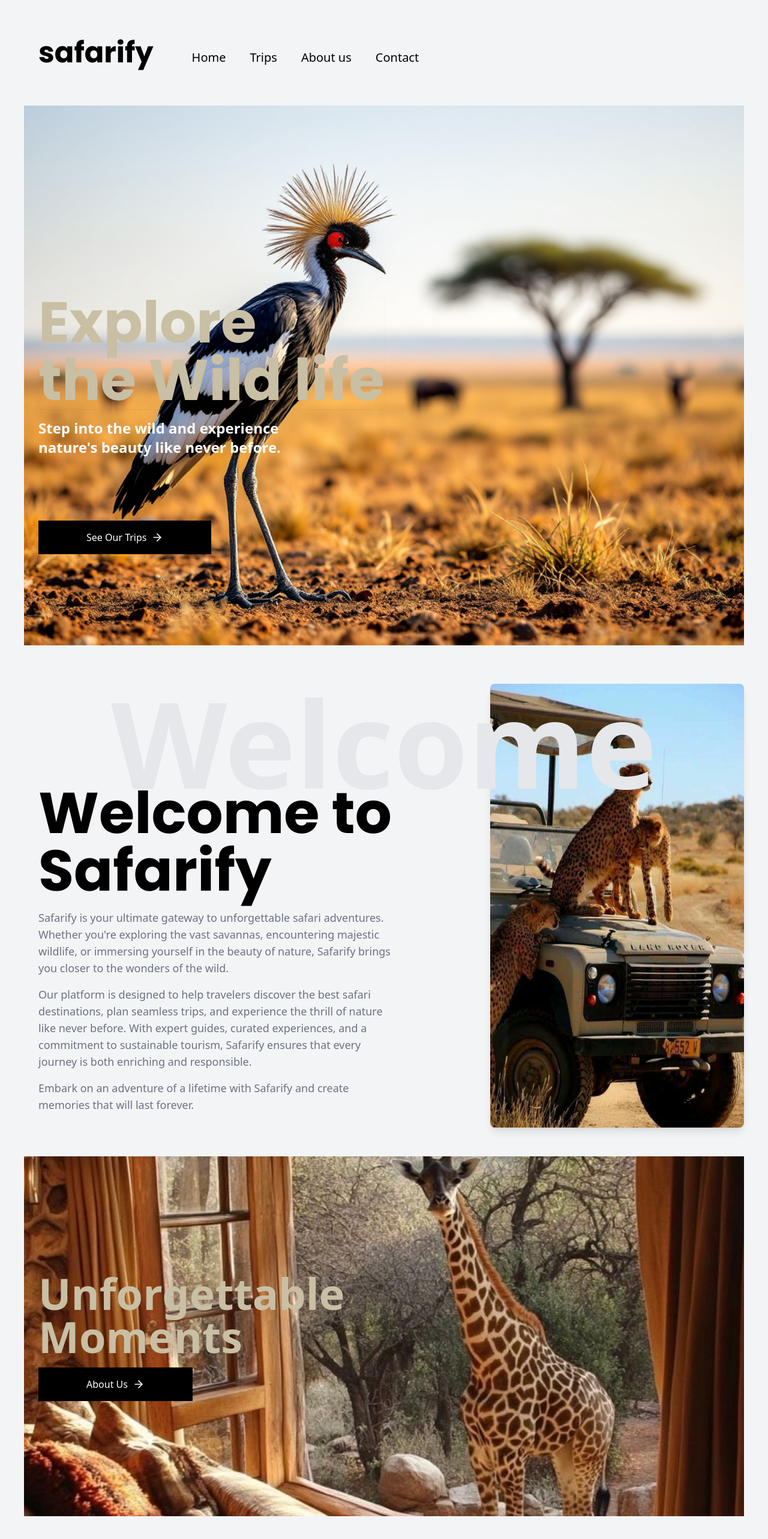
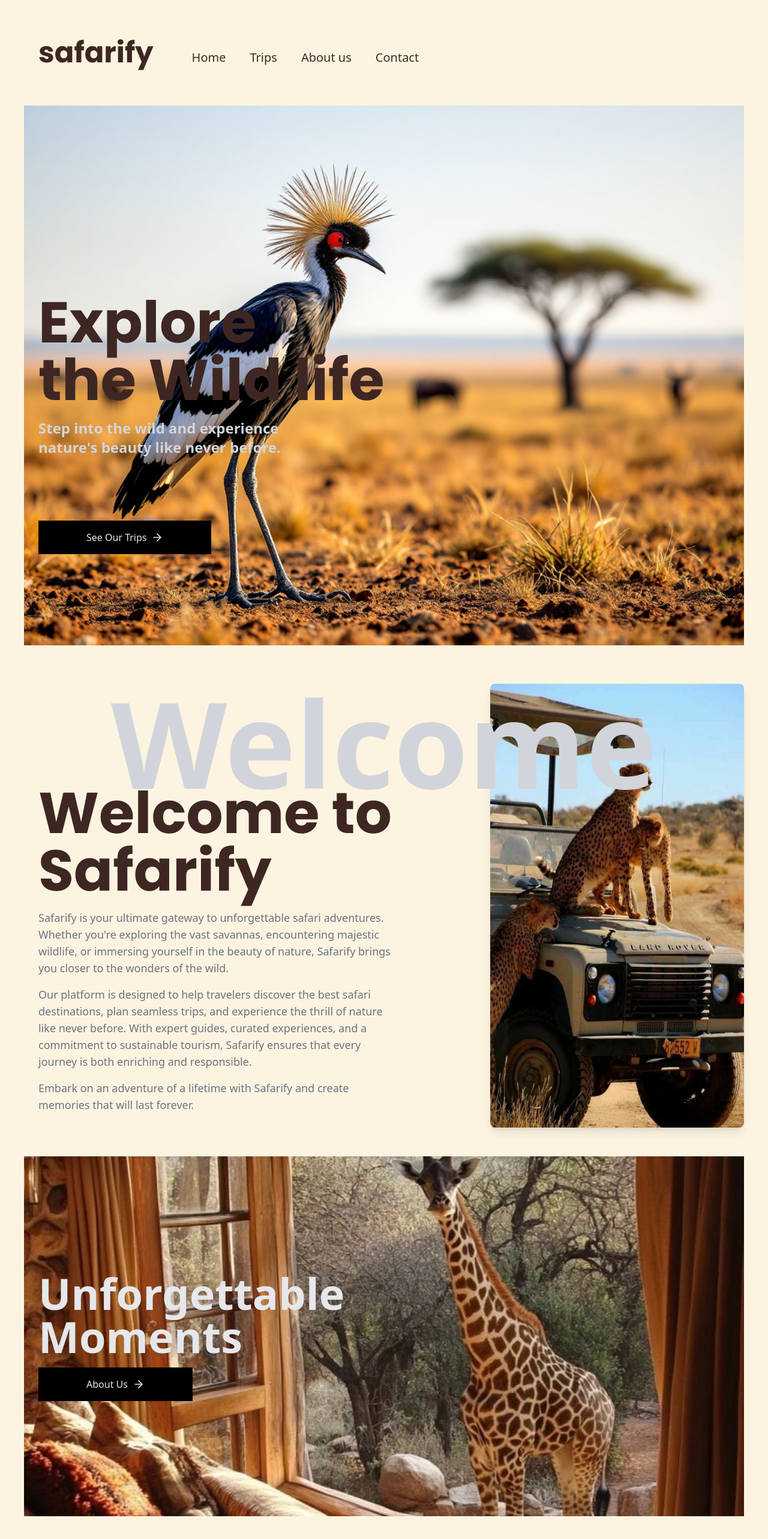
Before and after one commit to AbubakerSalah/safarify, a React (Vite) app: page / in a window 1280 px wide. Shown: the top 2566 px of the page at 60% size. Built offline with nearby package versions, Linux system fonts and the light colour scheme.

Commit message:
Updated the home page

```diff
--- a/src/App.jsx
+++ b/src/App.jsx
@@ -14,7 +14,7 @@ import Contact from "./Pages/Contact";
 const App = () => {
   return (
     <Router>
-      <div className="bg-gray-100 text-black min-h-screen">
+      <div className="bg-[#fcf4e1] text-[#3E2723] min-h-screen">
         <Navbar />
         <Routes>
           <Route path="/" element={<Home />} />
--- a/src/Components/Footer.jsx
+++ b/src/Components/Footer.jsx
@@ -3,10 +3,10 @@ import { Link } from "react-router-dom";
 
 export default function Footer() {
   return (
-    <div className="flex flex-col md:flex-row items-center md:items-start justify-between p-8 lg:p-16 text-black relative w-full">
+    <div className="flex flex-col md:flex-row items-center md:items-start justify-between p-8 lg:p-16 text-[#3E2723] relative w-full">
       {/* Logo - Always left on md and up */}
       <div className="flex justify-center md:justify-start w-full md:w-auto">
-        <h1 className="text-4xl lg:text-5xl font-poppins font-bold">
+        <h1 className="text-4xl lg:text-5xl text-[#3E2723] font-poppins font-bold">
           safarify
         </h1>
       </div>
@@ -14,29 +14,29 @@ export default function Footer() {
       {/* Nav and Copyright - Always Centered */}
       <div className="flex flex-col items-center w-full">
         <nav>
-          <ul className="flex flex-col md:flex-row items-center gap-8 mt-4 text-gray-500">
+          <ul className="flex flex-col md:flex-row items-center gap-8 mt-4 text-[]#3E2723">
             <li>
               <Link to="/" className="relative group text-xl">
                 Home
-                <span className="absolute bottom-0 left-0 w-full h-0.5 bg-black scale-x-0 group-hover:scale-x-100 transition-all duration-300"></span>
+                <span className="absolute bottom-0 left-0 w-full h-0.5 bg-[#3E2723] scale-x-0 group-hover:scale-x-100 transition-all duration-300"></span>
               </Link>
             </li>
             <li>
               <Link to="/trips" className="relative group text-xl">
                 Trips
-                <span className="absolute bottom-0 left-0 w-full h-0.5 bg-black scale-x-0 group-hover:scale-x-100 transition-all duration-300"></span>
+                <span className="absolute bottom-0 left-0 w-full h-0.5 bg-[#3E2723] scale-x-0 group-hover:scale-x-100 transition-all duration-300"></span>
               </Link>
             </li>
             <li>
               <Link to="/about" className="relative group text-xl">
                 About us
-                <span className="absolute bottom-0 left-0 w-full h-0.5 bg-black scale-x-0 group-hover:scale-x-100 transition-all duration-300"></span>
+                <span className="absolute bottom-0 left-0 w-full h-0.5 bg-[#3E2723] scale-x-0 group-hover:scale-x-100 transition-all duration-300"></span>
               </Link>
             </li>
             <li>
               <Link to="/contact" className="relative group text-xl">
                 Contact
-                <span className="absolute bottom-0 left-0 w-full h-0.5 bg-black scale-x-0 group-hover:scale-x-100 transition-all duration-300"></span>
+                <span className="absolute bottom-0 left-0 w-full h-0.5 bg-[#3E2723] scale-x-0 group-hover:scale-x-100 transition-all duration-300"></span>
               </Link>
             </li>
           </ul>
--- a/src/Components/Navbar.jsx
+++ b/src/Components/Navbar.jsx
@@ -16,7 +16,7 @@ export default function Navbar() {
   }
 
   return (
-    <div className="flex justify-between  lg:justify-start lg:gap-16 items-center p-8 lg:p-16  text-black  relative">
+    <div className="flex justify-between  lg:justify-start lg:gap-16 items-center p-8 lg:p-16  text-[#3E2723]  relative">
       <h1 className="text-4xl lg:text-5xl font-poppins font-bold">safarify</h1>
 
       {/* Desktop */}
--- a/src/Components/SafariPackages.jsx
+++ b/src/Components/SafariPackages.jsx
@@ -86,7 +86,7 @@ export default function SafariPackages() {
       >
         {packages.map((pkg, index) => (
           <SwiperSlide key={index}>
-            <div className="p-6 overflow-hidden shadow-lg bg-white cursor-grab active:cursor-grabbing hover:scale-105 transition-transform duration-300 rounded-lg">
+            <div className="p-6 overflow-hidden shadow-xl bg-[#fdf7ea] cursor-grab active:cursor-grabbing hover:scale-105 transition-transform duration-300 rounded-lg">
               <img
                 src={pkg.image}
                 alt={`${pkg.text} Safari Package`}
--- a/src/Pages/AboutUs.jsx
+++ b/src/Pages/AboutUs.jsx
@@ -5,7 +5,7 @@ export default function AboutUs() {
   return (
     <div className="max-w-[1200px] m-auto p-6 scroll-smooth">
       <div className="text-center">
-        <h1 className="text-4xl md:text-6xl lg:text-7xl font-bold text-[#c9bfa4]">About Us</h1>
+        <h1 className="text-4xl md:text-6xl lg:text-7xl font-bold text-[#3E2723]">About Us</h1>
         <p className="text-lg md:text-xl lg:text-2xl text-gray-600 mt-4 max-w-2xl mx-auto">
           Discover the story behind Safarify and our mission to bring you the
           most unforgettable safari adventures.
--- a/src/Pages/Contact.jsx
+++ b/src/Pages/Contact.jsx
@@ -9,7 +9,7 @@ export default function Contact() {
     <div className="max-w-[1000px] m-auto scroll-smooth p-6">
       {/* Contact Information */}
       <div className="text-center mt-12">
-        <h2 className="text-4xl font-bold text-[#c9bfa4] mb-6">Contact Us</h2>
+        <h2 className="text-4xl font-bold text-[#3E2723] mb-6">Contact Us</h2>
         <p className="text-lg text-gray-600">
           We’d love to hear from you! Reach out to us through the details below.
         </p>
@@ -26,7 +26,7 @@ export default function Contact() {
 
       {/* Contact Form Section */}
       <div className="p-6 text-center mt-16">
-        <h3 className="text-3xl font-bold text-[#c9bfa4] mb-4">
+        <h3 className="text-3xl font-bold text-[#3E2723] mb-4">
           Send Us a Message
         </h3>
         <form className="max-w-4xl mx-auto space-y-6">
--- a/src/Pages/Home.jsx
+++ b/src/Pages/Home.jsx
@@ -9,18 +9,19 @@ export default function Home() {
     <div className="max-w-[1200px] m-auto scroll-smooth">
       <div className="flex justify-start items-center relative">
         <img src="/t.png" alt="Safari" className="w-full h-auto" />
-        <div className="absolute text-[#c9bfa4] text-4xl md:text-6xl lg:text-8xl font-bold p-6 font-poppins">
-          <h2 className="shadow-sm">
+        <div className="absolute  text-4xl md:text-6xl lg:text-8xl font-bold p-6 font-poppins">
+          <h2 className="
+          ">
             Explore <br /> the Wild life
           </h2>
-          <p className="mt-4 text-[#fff] text-lg md:text-xl lg:text-2xl max-w-2xl font-sans">
+          <p className="mt-4 text-gray-300 text-lg md:text-xl lg:text-2xl max-w-2xl font-sans">
             Step into the wild and experience <br /> nature's beauty like never
             before.
           </p>
         </div>
         <div className="absolute p-6 bottom-0 lg:mb-32">
           <Link to="/portfolio">
-            <button className="bg-black text-white px-16 md:px-20 py-4 flex items-center gap-2 group transition-all duration-300">
+            <button className="bg-black text-gray-200  px-16 md:px-20 py-4 flex items-center gap-2 group transition-all duration-300">
               See Our Trips
               <ArrowRight className="w-5 h-5 transform transition-transform duration-300 group-hover:translate-x-2" />
             </button>
@@ -30,7 +31,7 @@ export default function Home() {
 
       <div className="flex justify-start items-center max-w-[1200px] m-auto">
         <div className="flex lg:justify-center md:gap-32">
-          <div className="absolute hidden md:flex item-start text-gray-200 md:text-[80px] lg:text-[200px] m-3 font-bold">
+          <div className="absolute hidden md:flex item-start text-gray-300 md:text-[80px] lg:text-[200px] m-3 font-bold">
             Welcome
           </div>
           <div className="md:mt-24 lg:mt-52 p-6 ">
@@ -73,11 +74,11 @@ export default function Home() {
             className="w-full max-h-[600px] object-cover"
           />
           <div className="absolute p-6 text-start">
-            <h4 className="text-[#c9bfa4] text-4xl md:text-6xl lg:text-7xl font-bold">
+            <h4 className="text-gray-200  text-4xl md:text-6xl lg:text-7xl font-bold">
               Unforgettable <br /> Moments
             </h4>
             <Link to="/about">
-              <button className="bg-black text-white  px-16 md:px-20 py-4 mt-4 flex items-center gap-2 group transition-all duration-300">
+              <button className="bg-black text-gray-200   px-16 md:px-20 py-4 mt-4 flex items-center gap-2 group transition-all duration-300">
                 About Us
                 <ArrowRight className="w-5 h-5 transform transition-transform duration-300 group-hover:translate-x-2" />
               </button>
--- a/src/Pages/Trips.jsx
+++ b/src/Pages/Trips.jsx
@@ -48,12 +48,12 @@ const trips = [
 export default function Trips() {
   return (
     <section className="scroll-smooth text-center max-w-6xl mx-auto p-6">
-      <h1 className="text-4xl md:text-6xl text-[#c9bfa4] font-bold pb-8">Our Trips</h1>
+      <h1 className="text-4xl md:text-6xl text-[#3E2723] font-bold pb-8">Our Trips</h1>
       <div className="grid grid-cols-1 md:grid-cols-2 lg:grid-cols-3 gap-8">
         {trips.map((trip, index) => (
           <div
             key={index}
-            className="shadow-lg bg-white hover:scale-105 transition-transform duration-300 rounded-lg overflow-hidden"
+            className="shadow-xl bg-[#fdf7ea]hover:scale-105 transition-transform duration-300 rounded-lg overflow-hidden"
           >
             <img
               src={trip.image}
```
